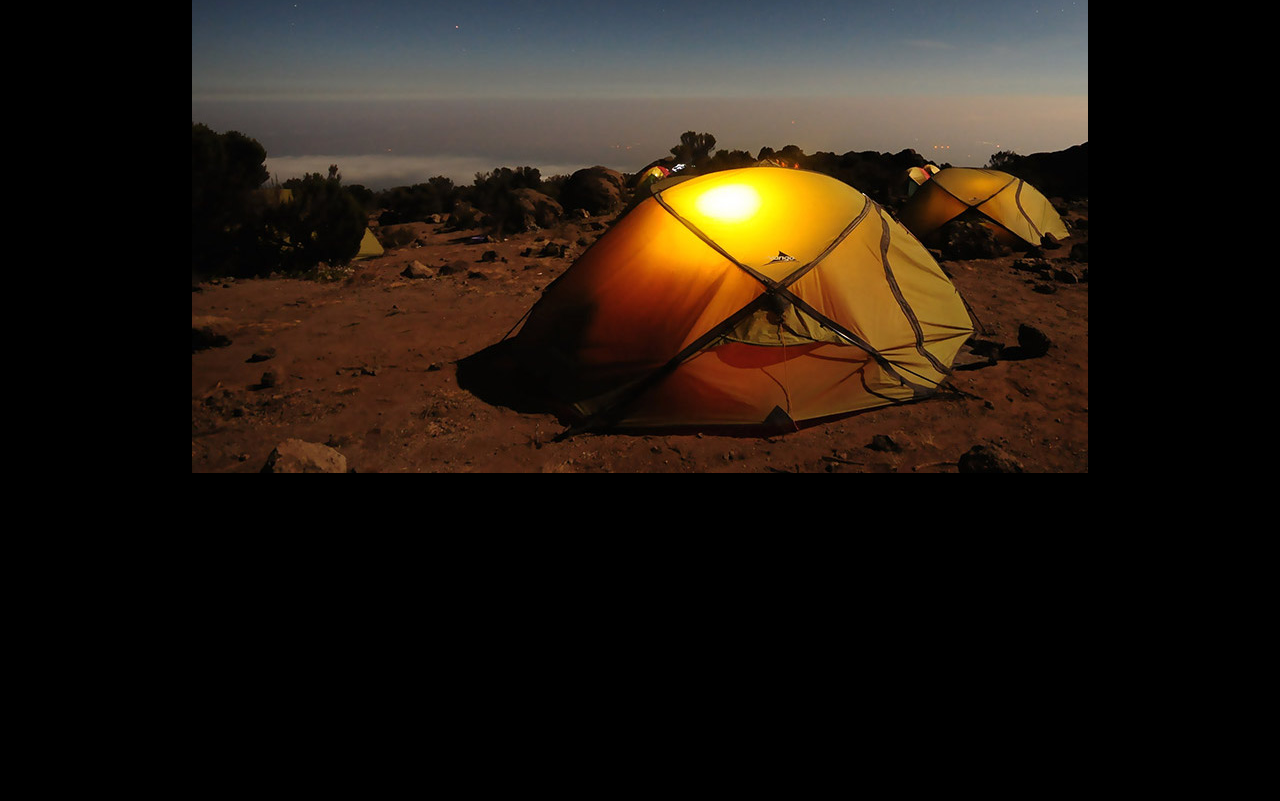
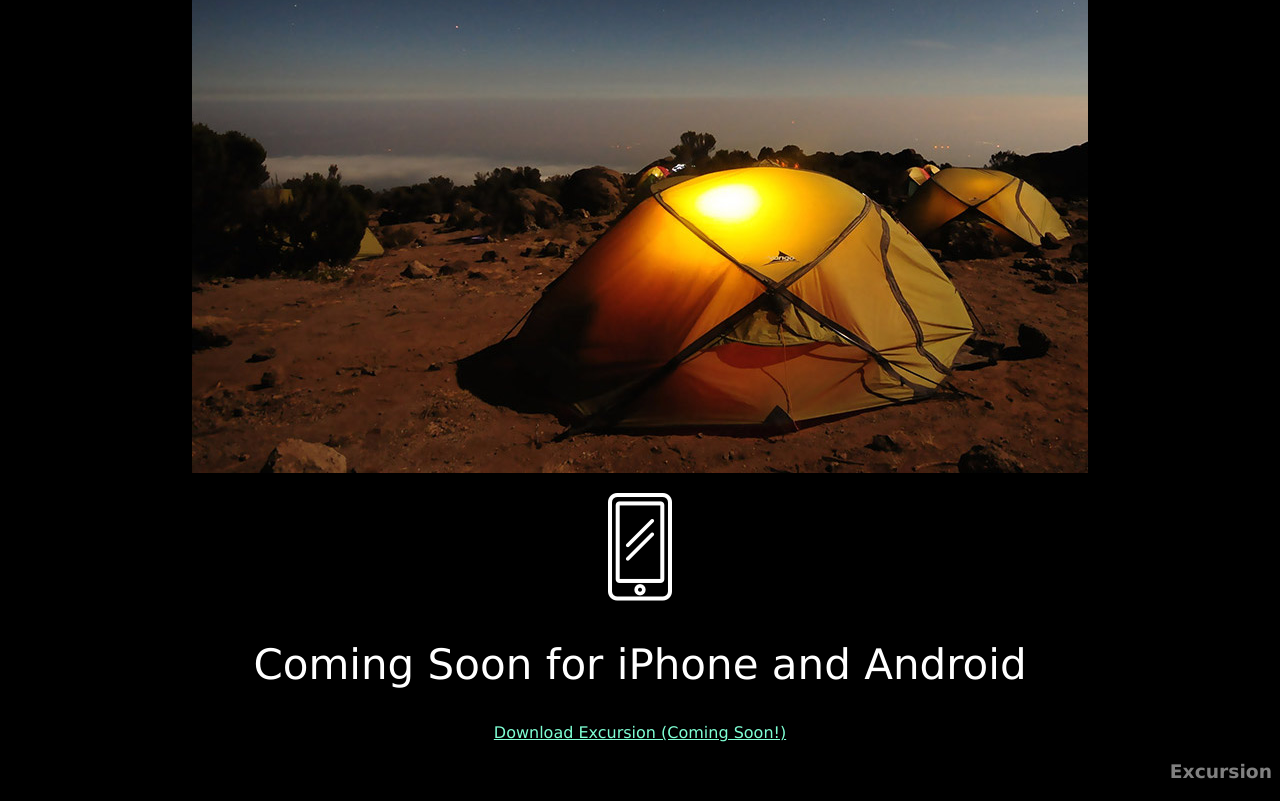
Before and after one commit to courtneynwatkins/excursion, a plain HTML site: page index.html in a window 1280 px wide. Shown: the part 580-1381 px from the top of the page. Before the commit the page ends 1065 px from the top, so only its background shows below. Drawn offline with Linux system fonts and the light colour scheme.

Commit message:
edited formating

```diff
--- a/index.html
+++ b/index.html
@@ -22,5 +22,10 @@
 <h2>Your personal travel guide</h2>
 <p>Excursion remembers places you like, and recommends new points of interest around you.</p>
 <img src="resources/images/camp.jpg">
+<p><img src="resources/images/phone.png" alt="cell phone"></p>
+<h2>Coming Soon for iPhone and Android</h2>
+<p><a href="#">Download Excursion (Coming Soon!)</a>
+<h3>Excursion</h3>
+
 </body>
 </html>
--- a/resources/css/style.css
+++ b/resources/css/style.css
@@ -24,3 +24,8 @@ p {
   font-family: 21px;
   color: gray;
 }
+
+h3 {
+  text-align: right;
+  color: gray;
+}
```
